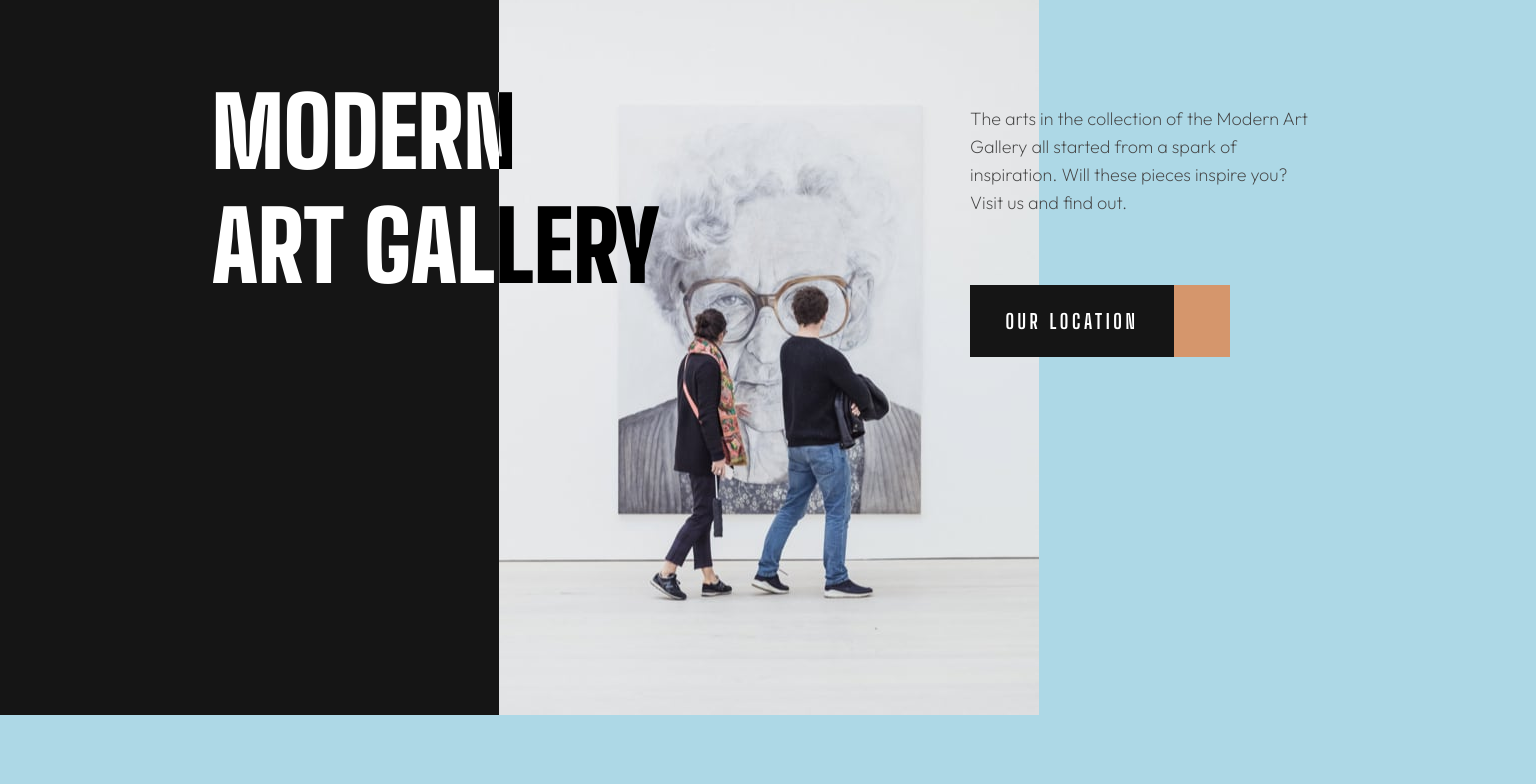
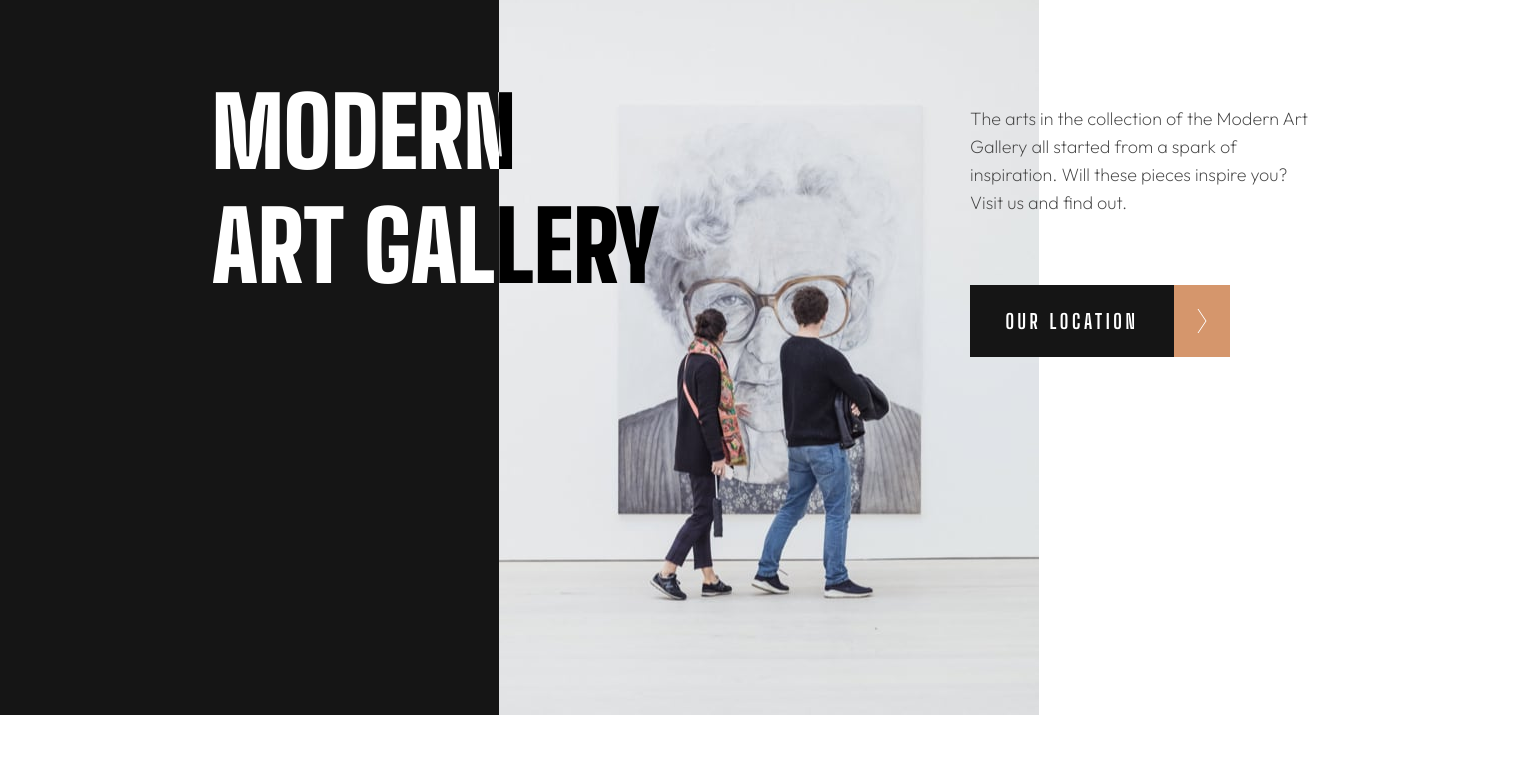
Before and after one commit to MNRSkills/Art-Gallery-FM, a plain HTML site: page index.html in a window 1536 px wide. Shown: the top 784 px of the page. Drawn offline with Linux system fonts and the light colour scheme.

Commit message:
Removing home page bg-color

```diff
--- a/index.html
+++ b/index.html
@@ -46,7 +46,7 @@
           </button>
           <div class="right-arrow">
             <a href="./starter-code/map.html">
-              <img src="./assets/icon-arrow-right.svg" alt="" />
+              <img src="./starter-code/assets/icon-arrow-right.svg" alt="" />
             </a>
           </div>
         </div>
--- a/starter-code/Styles/small_device/mobile.css
+++ b/starter-code/Styles/small_device/mobile.css
@@ -196,8 +196,8 @@ footer p {
   padding-bottom: 48px;
 }
 
-.social-media-icons img:hover{
-  background-color: var(--dark-gold)
+.social-media-icons img:hover {
+  background-color: var(--dark-gold);
 }
 
 /* Tablet Design --------------- */
@@ -349,9 +349,7 @@ footer p {
 @media all and (min-width: 1440px) {
   body {
     width: 1440px;
-    background-color: lightblue;
   }
-
 
   .block-space {
     background-color: var(--black);
@@ -370,13 +368,10 @@ footer p {
     left: 212px;
   }
 
-
-
-  .block-space .two-tone{
+  .block-space .two-tone {
     background: linear-gradient(to right, white 67%, black 37%);
     -webkit-background-clip: text;
     -webkit-text-fill-color: transparent;
-
   }
 
   header {
```
